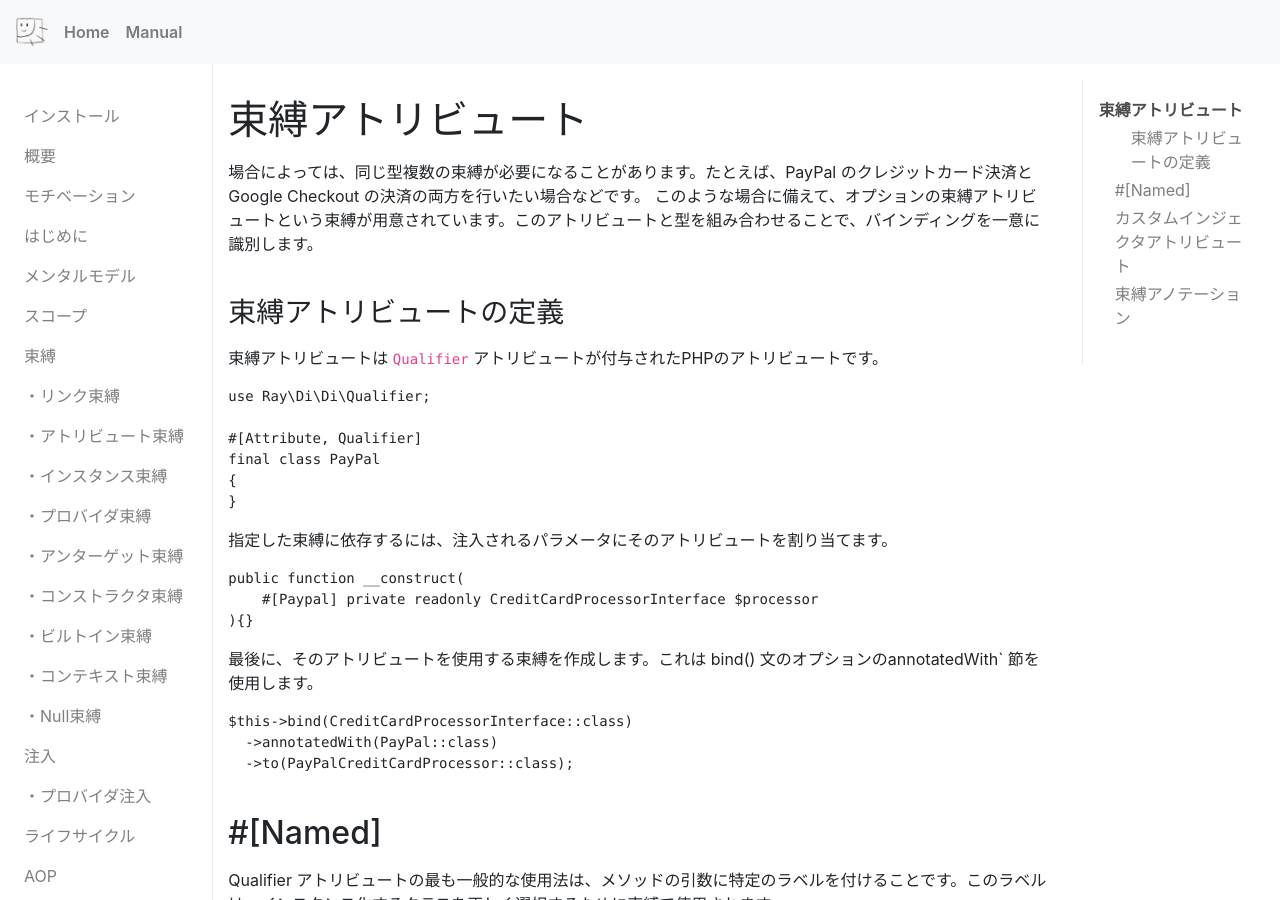
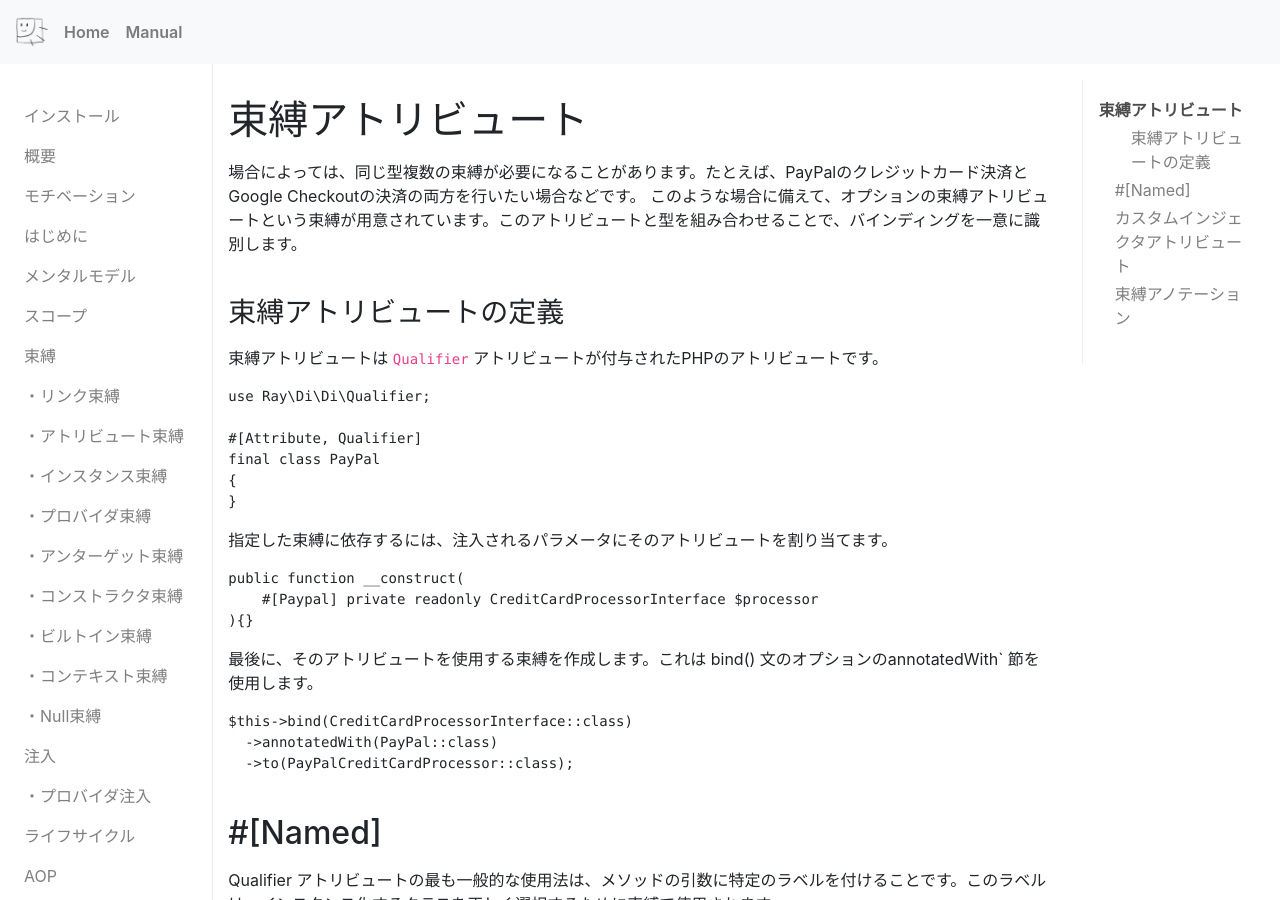
Before and after one commit to ray-di/ray-di.github.io, a Jekyll site: the page built from manuals/1.0/ja/BindingAttributes.md, in a window 1280 px wide and 900 px high. Built offline with Jekyll 4.4.1, drawn with Linux system fonts in a browser that asks for light colours; our own code applies the rules of GitHub Pages for plain Markdown files.

```diff
--- a/manuals/1.0/ja/BindingAttributes.md
+++ b/manuals/1.0/ja/BindingAttributes.md
@@ -6,7 +6,7 @@ permalink: /manuals/1.0/ja/binding_attributes.html
 ---
 # 束縛アトリビュート
 
-場合によっては、同じ型複数の束縛が必要になることがあります。たとえば、PayPal のクレジットカード決済と Google Checkout の決済の両方を行いたい場合などです。
+場合によっては、同じ型複数の束縛が必要になることがあります。たとえば、PayPalのクレジットカード決済と Google Checkoutの決済の両方を行いたい場合などです。
 このような場合に備えて、オプションの束縛アトリビュートという束縛が用意されています。このアトリビュートと型を組み合わせることで、バインディングを一意に識別します。
 
 ### 束縛アトリビュートの定義
```
